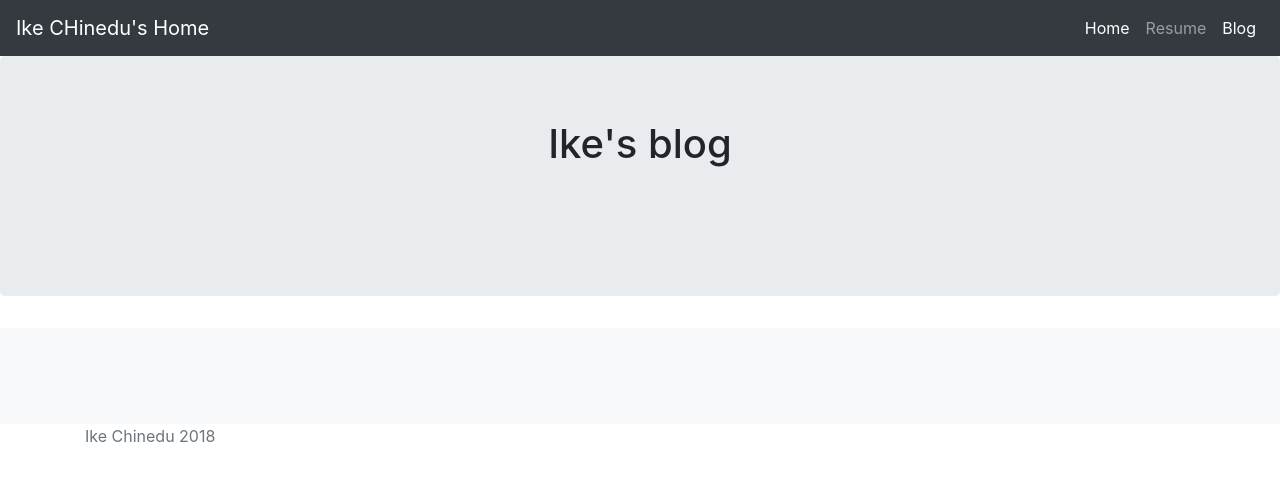
After one commit to payyng/portfolio, a Django app: page /blog in a window 1280 px wide. The commit adds this page. Shown: the top 481 px of the page. Run offline with Django 3.2, Linux system fonts and the light colour scheme; data that the repository does not hold is empty; some libraries are stand-ins or nearby versions.

Commit message:
Ready to go live

```diff
--- /dev/null
+++ b/blog/templates/blogs/allblogs.html
@@ -0,0 +1,108 @@
+
+<!doctype html>
+<html lang="en">
+  <head>
+    {% load staticfiles %}
+    <meta charset="utf-8">
+    <meta name="viewport" content="width=device-width, initial-scale=1, shrink-to-fit=no">
+    <meta name="description" content="">
+    <meta name="author" content="">
+    <link rel="icon" href="../../../../favicon.ico">
+
+    <title>Ike Chinedu's Home</title>
+
+    <!-- Bootstrap core CSS -->
+    <link rel="stylesheet" href="https://stackpath.bootstrapcdn.com/bootstrap/4.1.3/css/bootstrap.min.css" integrity="sha384-MCw98/SFnGE8fJT3GXwEOngsV7Zt27NXFoaoApmYm81iuXoPkFOJwJ8ERdknLPMO" crossorigin="anonymous">
+
+    <!-- Custom styles for this template -->
+    <link href="album.css" rel="stylesheet">
+  </head>
+
+  <body>
+
+    <header>
+      <nav class="navbar navbar-expand-lg navbar-dark bg-dark">
+  <a class="navbar-brand" href="#">Ike CHinedu's Home</a>
+  <button class="navbar-toggler" type="button" data-toggle="collapse" data-target="#navbarTogglerDemo02" aria-controls="navbarTogglerDemo02" aria-expanded="false" aria-label="Toggle navigation">
+    <span class="navbar-toggler-icon"></span>
+  </button>
+
+  <div class="collapse navbar-collapse" id="navbarTogglerDemo02">
+    <ul class="navbar-nav ml-auto mt-2 mt-lg-0">
+
+      <li class="nav-item active">
+        <a class="nav-link" href="{% url 'homepage' %}">Home</a>
+      </li>
+      <li class="nav-item">
+        <a class="nav-link" href="{% static 'cv.pdf'%}">Resume</a>
+      </li>
+      <li class="nav-item">
+        <a class="nav-link disabled active" href="{% url 'allblogs'%}">Blog</a>
+      </li>
+    </ul>
+  </div>
+</nav>
+    </header>
+
+    <main role="main">
+
+      <section class="jumbotron text-center">
+        <div class="container">
+          <h1 class="jumbotron-heading">Ike's blog</h1>
+          <br>
+          <br>
+          <h2 Latest Posts </h2>
+
+
+        </div>
+      </section>
+
+      <div class="album py-5 bg-light">
+        <div class="container">
+
+          <div class="row">
+
+            {% for blog in allblogs.all %}
+
+            <div class="col-md-4">
+              <div class="card mb-4 shadow-sm">
+                <img class="card-img-top" src="{{ blog.Image.url }}" height=320 width=350/>
+                <div class="card-body">
+                  <p class="card-text"> <a href="{% url 'detail' blog.id %}"> {{ blog.Title }} </a> </p>
+                  <p class="card-text"> {{ blog.Body }}</p>
+                  <div class="d-flex justify-content-between align-items-center">
+                    <div class="btn-group">
+                      <button type="button" class="btn btn-sm btn-outline-secondary">View</button>
+                      <button type="button" class="btn btn-sm btn-outline-secondary">Edit</button>
+                    </div>
+                    <small class="text-muted"> {{ blog.pretty_date}}</small>
+                  </div>
+                </div>
+              </div>
+
+            </div>
+
+            {% endfor %}
+
+          </div>
+        </div>
+
+      </div>
+
+    </main>
+
+    <footer class="text-muted">
+      <div class="container">
+        <p>
+          Ike Chinedu  {% now "Y" %}</p>
+      </div>
+    </footer>
+
+    <!-- Bootstrap core JavaScript
+    ================================================== -->
+    <!-- Placed at the end of the document so the pages load faster -->
+    <script src="https://code.jquery.com/jquery-3.3.1.slim.min.js" integrity="sha384-q8i/X+965DzO0rT7abK41JStQIAqVgRVzpbzo5smXKp4YfRvH+8abtTE1Pi6jizo" crossorigin="anonymous"></script>
+<script src="https://cdnjs.cloudflare.com/ajax/libs/popper.js/1.14.3/umd/popper.min.js" integrity="sha384-ZMP7rVo3mIykV+2+9J3UJ46jBk0WLaUAdn689aCwoqbBJiSnjAK/l8WvCWPIPm49" crossorigin="anonymous"></script>
+<script src="https://stackpath.bootstrapcdn.com/bootstrap/4.1.3/js/bootstrap.min.js" integrity="sha384-ChfqqxuZUCnJSK3+MXmPNIyE6ZbWh2IMqE241rYiqJxyMiZ6OW/JmZQ5stwEULTy" crossorigin="anonymous"></script>
+  </body>
+</html>
--- /dev/null
+++ b/blog/urls.py
@@ -0,0 +1,10 @@
+
+from django.urls import path
+from . import views
+
+
+urlpatterns = [
+
+    path('', views.allblogs, name='allblogs'),
+    path ('<int:blog_id>/', views.detail, name='detail')
+    ]
--- a/blog/views.py
+++ b/blog/views.py
@@ -1,6 +1,12 @@
-from django.shortcuts import render
 
+from django.shortcuts import render, get_object_or_404
+
+from .models import Blog
 # Create your views here.
-def homepage (request):
+def allblogs (request):
+    allblogs = Blog.objects
+    return render(request, 'blogs/allblogs.html', {'allblogs': allblogs})
 
-    return render(request, blogs/home.html)
+def detail(request, blog_id):
+    detailblog = get_object_or_404(Blog, pk=blog_id)
+    return render(request, 'blogs/detail.html', {'blog':detailblog})
--- a/portfolio/settings.py
+++ b/portfolio/settings.py
@@ -122,7 +122,13 @@ USE_TZ = True
 
 # Static files (CSS, JavaScript, Images)
 # https://docs.djangoproject.com/en/2.0/howto/static-files/
+STATICFILES_DIRS =  [
+os.path.join(BASE_DIR, 'portfolio/static')
+]
 
+STATIC_ROOT =  os.path.join(BASE_DIR, 'static')
 STATIC_URL = '/static/'
+
+
 MEDIA_ROOT =  os.path.join(BASE_DIR, 'media')
 MEDIA_URL = '/media/'
--- a/portfolio/urls.py
+++ b/portfolio/urls.py
@@ -1,20 +1,6 @@
-"""portfolio URL Configuration
 
-The `urlpatterns` list routes URLs to views. For more information please see:
-    https://docs.djangoproject.com/en/2.0/topics/http/urls/
-Examples:
-Function views
-    1. Add an import:  from my_app import views
-    2. Add a URL to urlpatterns:  path('', views.home, name='home')
-Class-based views
-    1. Add an import:  from other_app.views import Home
-    2. Add a URL to urlpatterns:  path('', Home.as_view(), name='home')
-Including another URLconf
-    1. Import the include() function: from django.urls import include, path
-    2. Add a URL to urlpatterns:  path('blog/', include('blog.urls'))
-"""
 from django.contrib import admin
-from django.urls import path
+from django.urls import path, include
 from django.conf import settings
 from django.conf.urls.static import static
 import jobs.views
@@ -22,4 +8,5 @@ import jobs.views
 urlpatterns = [
     path('admin/', admin.site.urls),
     path('', jobs.views.home, name='homepage'),
+    path('blog', include ('blog.urls'))
 ] + static(settings.MEDIA_URL, document_root=settings.MEDIA_ROOT)
```
Also changed, not shown: blog/models.py (+9 -0 lines), blog/templates/blogs/detail.html (added, +75 -0 lines), jobs/templates/jobs/home.html (+5 -3 lines), portfolio/static/chinedu.jpg (added), 2 other files.
